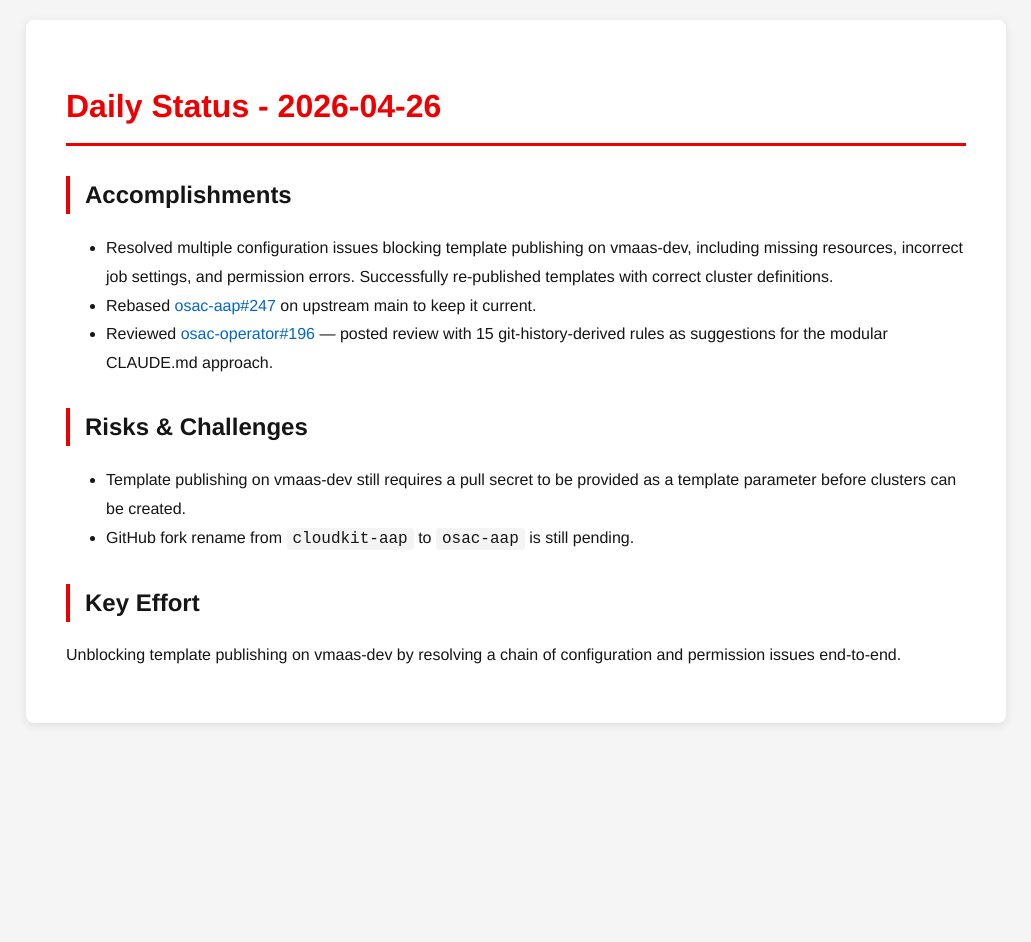
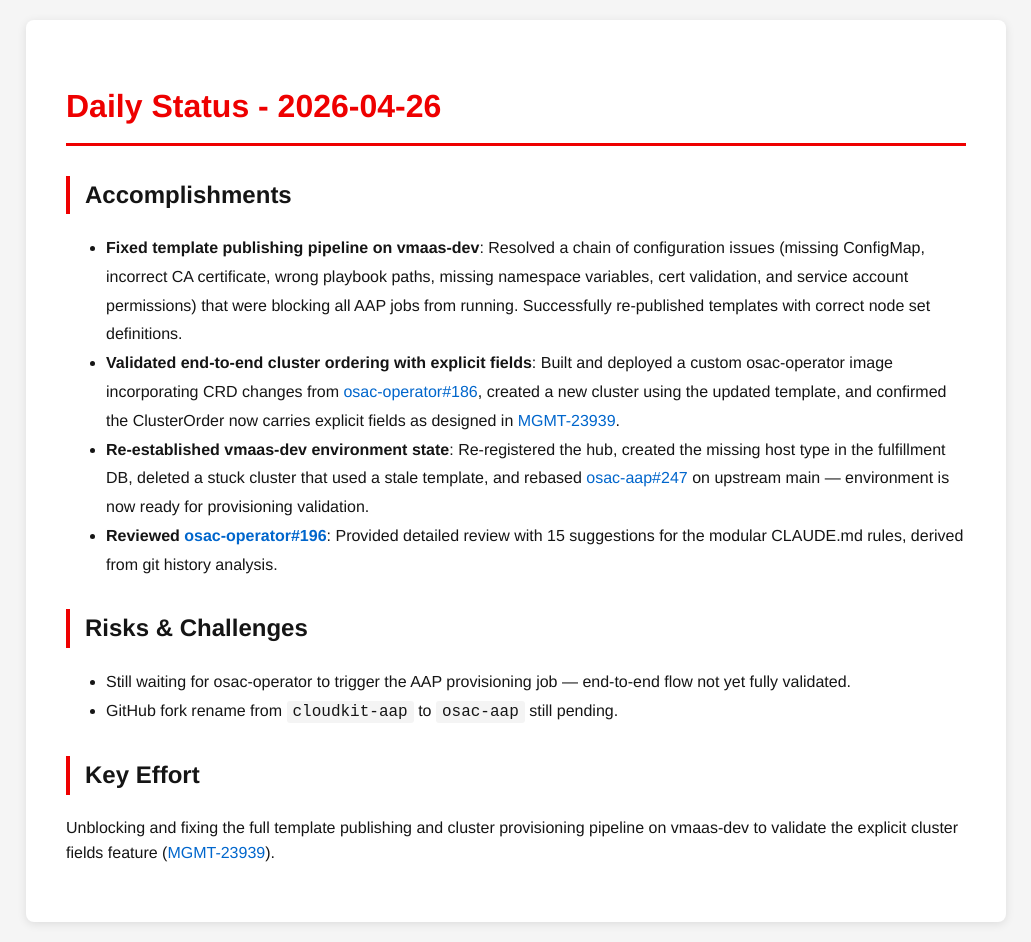
Before and after one commit to tzvatot/daily-status, a Jekyll site: the page built from 2026-04-26.md, in a window 1280 px wide. Shown: the whole page, without its empty margins (124-1155 px from the left). Built offline with Jekyll 4.4.1, drawn with Linux system fonts in a browser that asks for light colours; before the commit the page ends 900 px from its top, so only the background shows below that.

Commit message:
Daily status update - 2026-04-26

```diff
--- a/2026-04-26.md
+++ b/2026-04-26.md
@@ -7,13 +7,14 @@ date: 2026-04-26
 # Daily Status - 2026-04-26
 
 ## Accomplishments
-- Resolved multiple configuration issues blocking template publishing on vmaas-dev, including missing resources, incorrect job settings, and permission errors. Successfully re-published templates with correct cluster definitions.
-- Rebased [osac-aap#247](https://github.com/osac-project/osac-aap/pull/247) on upstream main to keep it current.
-- Reviewed [osac-operator#196](https://github.com/osac-project/osac-operator/pull/196) — posted review with 15 git-history-derived rules as suggestions for the modular CLAUDE.md approach.
+- **Fixed template publishing pipeline on vmaas-dev**: Resolved a chain of configuration issues (missing ConfigMap, incorrect CA certificate, wrong playbook paths, missing namespace variables, cert validation, and service account permissions) that were blocking all AAP jobs from running. Successfully re-published templates with correct node set definitions.
+- **Validated end-to-end cluster ordering with explicit fields**: Built and deployed a custom osac-operator image incorporating CRD changes from [osac-operator#186](https://github.com/osac-project/osac-operator/pull/186), created a new cluster using the updated template, and confirmed the ClusterOrder now carries explicit fields as designed in [MGMT-23939](https://issues.redhat.com/browse/MGMT-23939).
+- **Re-established vmaas-dev environment state**: Re-registered the hub, created the missing host type in the fulfillment DB, deleted a stuck cluster that used a stale template, and rebased [osac-aap#247](https://github.com/osac-project/osac-aap/pull/247) on upstream main — environment is now ready for provisioning validation.
+- **Reviewed [osac-operator#196](https://github.com/osac-project/osac-operator/pull/196)**: Provided detailed review with 15 suggestions for the modular CLAUDE.md rules, derived from git history analysis.
 
 ## Risks & Challenges
-- Template publishing on vmaas-dev still requires a pull secret to be provided as a template parameter before clusters can be created.
-- GitHub fork rename from `cloudkit-aap` to `osac-aap` is still pending.
+- Still waiting for osac-operator to trigger the AAP provisioning job — end-to-end flow not yet fully validated.
+- GitHub fork rename from `cloudkit-aap` to `osac-aap` still pending.
 
 ## Key Effort
-Unblocking template publishing on vmaas-dev by resolving a chain of configuration and permission issues end-to-end.
+Unblocking and fixing the full template publishing and cluster provisioning pipeline on vmaas-dev to validate the explicit cluster fields feature ([MGMT-23939](https://issues.redhat.com/browse/MGMT-23939)).
```
